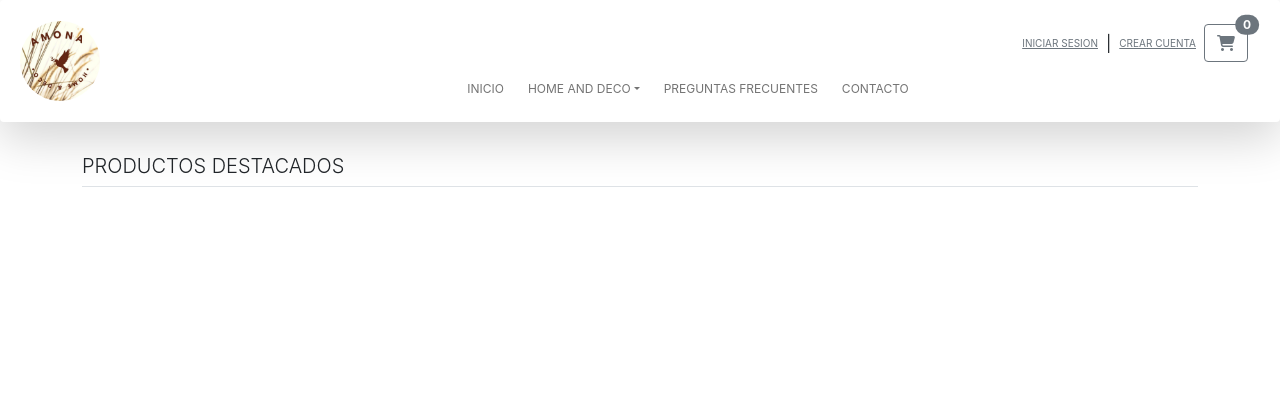
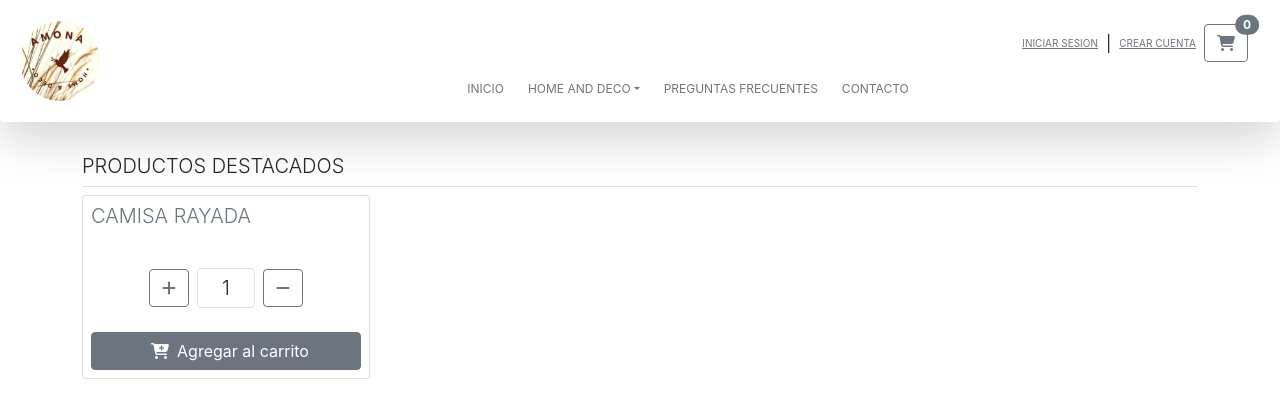
Before and after one commit to maxiereyes/amonadeco-reyes-app, a React (Create React App) app: page / in a window 1280 px wide. Shown: the top 418 px of the page. Built offline with nearby package versions, Linux system fonts and the light colour scheme.

Commit message:
Add ItemCount component

```diff
--- a/src/App.js
+++ b/src/App.js
@@ -1,3 +1,4 @@
+import ItemCount from "./components/ItemCount";
 import ItemListContainer from "./components/ItemListContainer";
 import NavBar from "./components/NavBar";
 
@@ -5,7 +6,9 @@ function App() {
   return (
     <div className="App">
       <NavBar />
-      <ItemListContainer greeting="productos destacados" />
+      <ItemListContainer greeting="productos destacados">
+        <ItemCount stock={10} initial={1} title="Camisa Rayada" />
+      </ItemListContainer>
     </div>
   );
 }
--- /dev/null
+++ b/src/components/ItemCount.jsx
@@ -0,0 +1,43 @@
+import React, { useState } from "react";
+import "./itemcount.css";
+
+const ItemCount = ({ stock, initial, title }) => {
+  const [count, setCount] = useState(initial);
+  const onAdd = () => {
+    if (count < stock) {
+      setCount(count + 1);
+    }
+  };
+
+  const onSubstract = () => {
+    if (count > initial) {
+      setCount(count - 1);
+    }
+  };
+  return (
+    <div className="card bg-light col-2 custom-card">
+      <div className="card-title">
+        <h5 className="text-secondary p-2 lead text-uppercase">{title}</h5>
+      </div>
+      <div className="card-body">
+        <div className="d-flex justify-content-center align-items-center">
+          <button className="btn btn-outline-secondary" onClick={onAdd}>
+            <i class="fas fa-plus"></i>
+          </button>
+          <div className="rounded border px-4 py-1 mx-2 lead">{count}</div>
+          <button className="btn btn-outline-secondary" onClick={onSubstract}>
+            <i class="fas fa-minus"></i>
+          </button>
+        </div>
+      </div>
+      <div className="text-center m-2 d-grid bg-white">
+        <button className="btn btn-secondary">
+          <i class="fas fa-cart-plus mx-2"></i>
+          Agregar al carrito
+        </button>
+      </div>
+    </div>
+  );
+};
+
+export default ItemCount;
--- /dev/null
+++ b/src/components/itemcount.css
@@ -0,0 +1,4 @@
+.custom-card {
+  min-width: 18rem;
+  background-color: white !important;
+}
```
